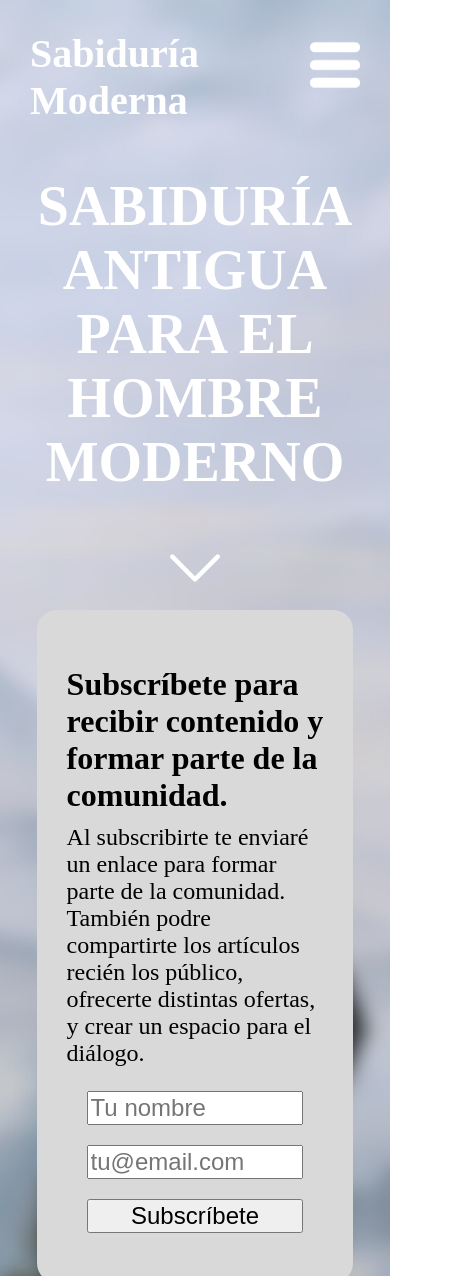
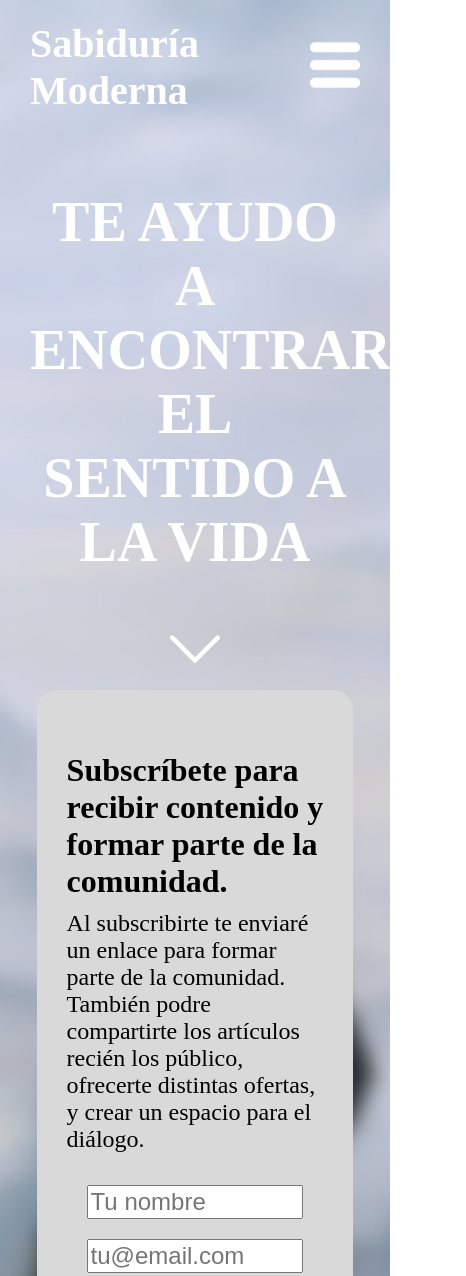
Before and after one commit to Ivan-Berezin/sabiduriamoderna, a plain HTML site: page index.html in a window 390 px wide. Shown: the top 1276 px of the page, 466 px wide, since content can reach past the window. Drawn offline with Linux system fonts and the light colour scheme.

Commit message:
Te ayudo a encontrarle el sentido a la vida

```diff
--- a/index.html
+++ b/index.html
@@ -12,7 +12,7 @@
         <div class="background">
             <!--1st Page Header and Title-->
             <div class="header">
-            <div class="title">Sabiduría Moderna</div>
+            <div class="title"><h1 class="title">Sabiduría Moderna</h1></div>
             <div class="header-links">
                 <a href="pages/articles.html">Blog</a>
                 <a href="pages/subscribe.html">Subscríbete</a>
@@ -36,7 +36,7 @@
                     </div>
                 </nav>
             </div>
-            <h1>SABIDURÍA ANTIGUA PARA EL HOMBRE MODERNO</h1>
+            <h2>TE AYUDO A ENCONTRARLE EL SENTIDO A LA VIDA</h2>
             <a href="#first-jump"><svg class="down-arrow" fill="white" width="50px" version="1.1" id="Layer_1" xmlns="http://www.w3.org/2000/svg" xmlns:xlink="http://www.w3.org/1999/xlink"
                 viewBox="0 0 330 330" xml:space="preserve">
            <path id="XMLID_225_" d="M325.607,79.393c-5.857-5.857-15.355-5.858-21.213,0.001l-139.39,139.393L25.607,79.393
@@ -47,8 +47,8 @@
             <!--Second Page Subscribe Form-->
             <div class="subscribe-form">
                 <div class="text">
-                    <h2>Subscríbete para recibir contenido y formar parte de la comunidad.</h2>
-                    <h3>Al subscribirte te enviaré un enlace para formar parte de la comunidad. También podre compartirte los artículos recién los público, ofrecerte distintas ofertas, y crear un espacio para el diálogo.</h3>
+                    <h3>Subscríbete para recibir contenido y formar parte de la comunidad.</h2>
+                    <h4>Al subscribirte te enviaré un enlace para formar parte de la comunidad. También podre compartirte los artículos recién los público, ofrecerte distintas ofertas, y crear un espacio para el diálogo.</h3>
                 </div>
                 <form id="myForm" action="https://formsubmit.co/ibhol1702@gmail.com" method="POST">
                         <input type="text" id="name" name="name" placeholder="Tu nombre" required class="mail">
--- a/styles.css
+++ b/styles.css
@@ -129,7 +129,7 @@ a:hover>svg{
 
    }
 
-h1 {
+h2 {
     margin-top: 15%;
     text-align: center;
     font-size: 8rem;
@@ -137,13 +137,13 @@ h1 {
 }
 
 @media screen and (max-width: 1000px) {
-    h1 {
+    h2 {
         font-size: 6rem;
     }
 }
 
 @media screen and (max-width: 560px) {
-    h1 {
+    h2 {
         font-size: 3.5rem;
     }
 }
@@ -201,23 +201,23 @@ h1 {
    /* max-width: 60%; */
 }
 
-.text>h2 {
+.text>h3 {
     font-size: 3rem;
     margin-bottom: 10px;
 }
 
-.text>h3 {
+.text>h4 {
     font-size: 2rem;
     font-weight: 100;
     margin-top: 0;
 }
 
 @media screen and (max-width: 580px) {
-    .text>h2 {
+    .text>h3 {
         font-size: 2rem;
     }
 
-    .text>h3 {
+    .text>h4 {
         font-size: 1.5rem;
     }
 }
```
